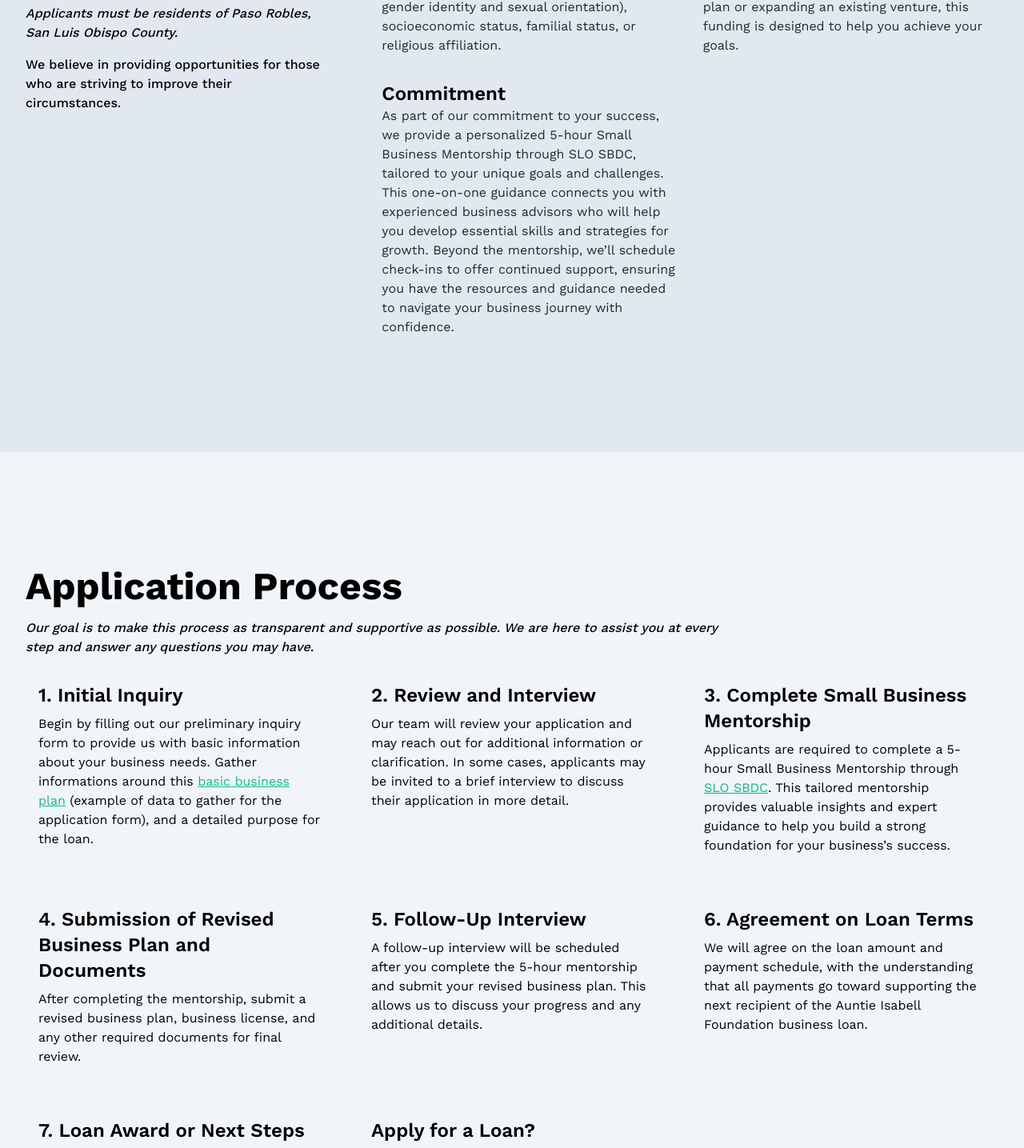
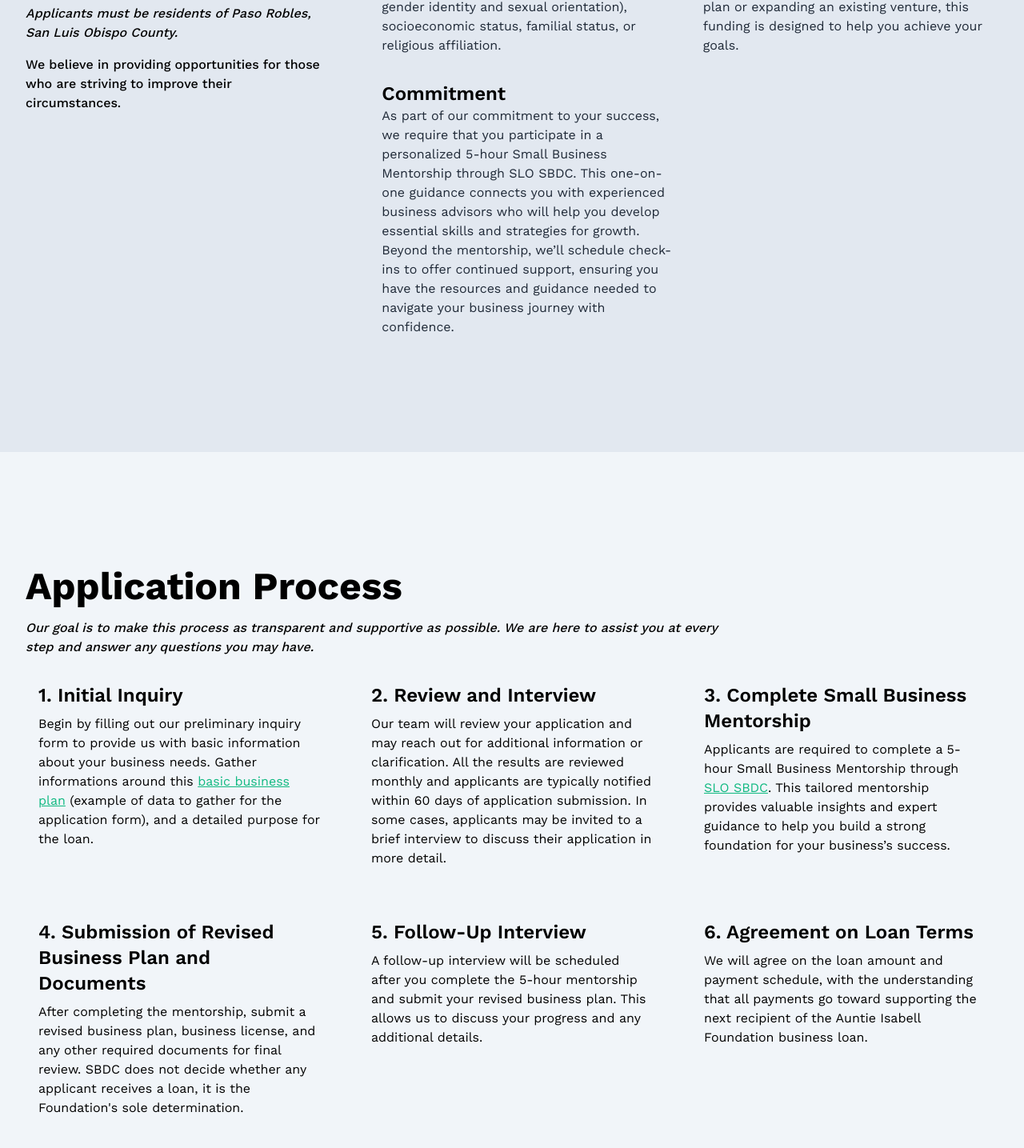
Before and after one commit to bunleaps/auntie-isabell-foundation, a Next.js app: page /loan in a window 1280 px wide. Shown: the part 711-2146 px from the top of the page at 80% size. Built offline with nearby package versions, Linux system fonts and the light colour scheme.

Commit message:
SBDC changes

```diff
--- a/src/app/(pages)/grant/page.js
+++ b/src/app/(pages)/grant/page.js
@@ -85,7 +85,7 @@ function AppProcess() {
     {
       title: "3. Submission Review",
       paragraph:
-        "Submit your original essay, art representation, or video online. Provide the link to your submission via the designated form.",
+        "Submit your original essay, art representation, or video online. Provide the link to your submission via the designated form.  All the results are reviewed monthly and applicants are typically notified within 60 days of application submission.",
     },
     {
       title: "4. Interview",
--- a/src/app/(pages)/loan/page.js
+++ b/src/app/(pages)/loan/page.js
@@ -21,7 +21,7 @@ function Criteria() {
     },
     {
       title: "Commitment",
-      info: "As part of our commitment to your success, we provide a personalized 5-hour Small Business Mentorship through SLO SBDC, tailored to your unique goals and challenges. This one-on-one guidance connects you with experienced business advisors who will help you develop essential skills and strategies for growth. Beyond the mentorship, we’ll schedule check-ins to offer continued support, ensuring you have the resources and guidance needed to navigate your business journey with confidence.",
+      info: "As part of our commitment to your success, we require that you participate in  a personalized 5-hour Small Business Mentorship through SLO SBDC. This one-on-one guidance connects you with experienced business advisors who will help you develop essential skills and strategies for growth. Beyond the mentorship, we’ll schedule check-ins to offer continued support, ensuring you have the resources and guidance needed to navigate your business journey with confidence.",
     },
   ];
 
@@ -82,7 +82,7 @@ function AppProcess() {
     {
       title: "2. Review and Interview",
       paragraph:
-        "Our team will review your application and may reach out for additional information or clarification. In some cases, applicants may be invited to a brief interview to discuss their application in more detail.",
+        "Our team will review your application and may reach out for additional information or clarification.  All the results are reviewed monthly and applicants are typically notified within 60 days of application submission. In some cases, applicants may be invited to a brief interview to discuss their application in more detail.",
     },
     {
       title: "3. Complete Small Business Mentorship",
@@ -102,7 +102,7 @@ function AppProcess() {
     {
       title: "4. Submission of Revised Business Plan and Documents",
       paragraph:
-        "After completing the mentorship, submit a revised business plan, business license, and any other required documents for final review.",
+        "After completing the mentorship, submit a revised business plan, business license, and any other required documents for final review. SBDC does not decide whether any applicant receives a loan, it is the Foundation's sole determination.",
     },
     {
       title: "5. Follow-Up Interview",
```
